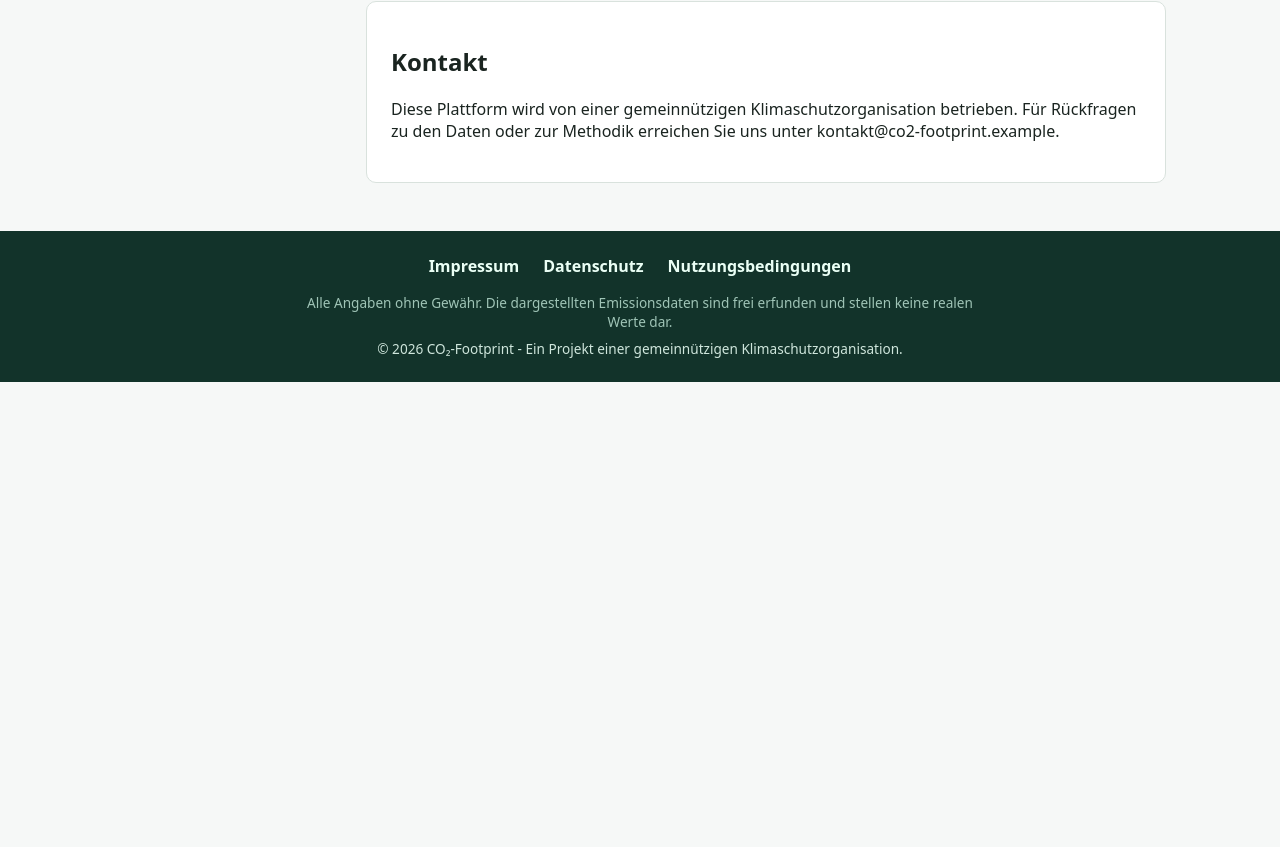
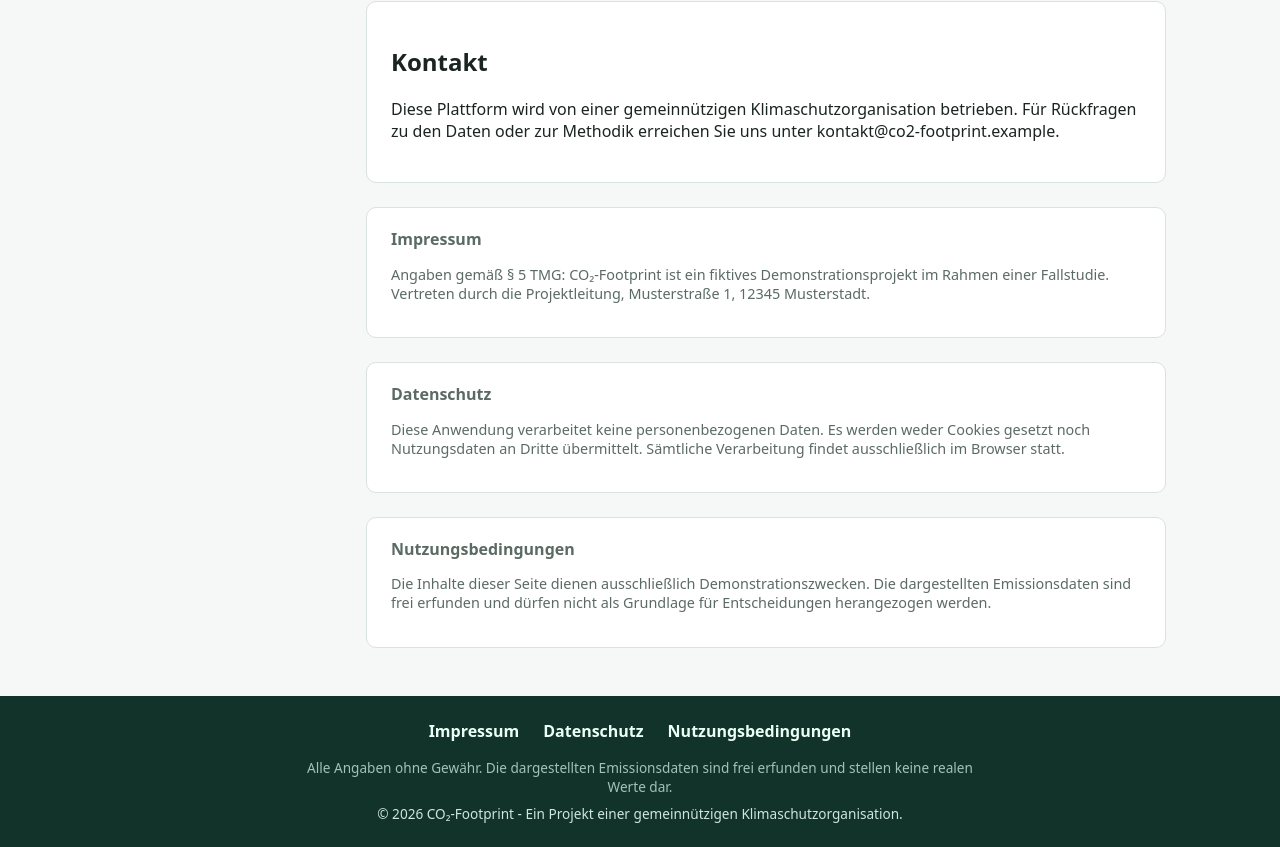
Before and after one commit to codeduyum/co2-footprint, a React (Vite) app: page / in a window 1280 px wide. Shown: the part 1408-2255 px from the top of the page. Before the commit the page ends 1790 px from the top, so only its background shows below. Built offline with nearby package versions, Linux system fonts and the light colour scheme.

Commit message:
Added legal sections for imprint, privacy and terms.

```diff
--- a/src/App.jsx
+++ b/src/App.jsx
@@ -31,6 +31,21 @@ function App() {
             <h2>{t('contactHeading')}</h2>
             <p>{t('contactText')}</p>
           </section>
+
+          <section id="impressum" className="legal-section">
+            <h2>{t('footerImprint')}</h2>
+            <p>{t('imprintText')}</p>
+          </section>
+
+          <section id="datenschutz" className="legal-section">
+            <h2>{t('footerPrivacy')}</h2>
+            <p>{t('privacyText')}</p>
+          </section>
+
+          <section id="nutzung" className="legal-section">
+            <h2>{t('footerTerms')}</h2>
+            <p>{t('termsText')}</p>
+          </section>
         </main>
       </div>
 
--- a/src/i18n/translations.js
+++ b/src/i18n/translations.js
@@ -47,6 +47,12 @@ export const translations = {
     contactHeading: 'Kontakt',
     contactText:
       'Diese Plattform wird von einer gemeinnützigen Klimaschutzorganisation betrieben. Für Rückfragen zu den Daten oder zur Methodik erreichen Sie uns unter kontakt@co2-footprint.example.',
+    imprintText:
+      'Angaben gemäß § 5 TMG: CO₂-Footprint ist ein fiktives Demonstrationsprojekt im Rahmen einer Fallstudie. Vertreten durch die Projektleitung, Musterstraße 1, 12345 Musterstadt.',
+    privacyText:
+      'Diese Anwendung verarbeitet keine personenbezogenen Daten. Es werden weder Cookies gesetzt noch Nutzungsdaten an Dritte übermittelt. Sämtliche Verarbeitung findet ausschließlich im Browser statt.',
+    termsText:
+      'Die Inhalte dieser Seite dienen ausschließlich Demonstrationszwecken. Die dargestellten Emissionsdaten sind frei erfunden und dürfen nicht als Grundlage für Entscheidungen herangezogen werden.',
 
   },
 
@@ -90,6 +96,12 @@ export const translations = {
     contactHeading: 'Contact',
     contactText:
       'This platform is operated by a non-profit climate organization. For questions about the data or methodology, please contact us at kontakt@co2-footprint.example.',
+    imprintText:
+      'Legal information: CO₂-Footprint is a fictional demonstration project created as part of a case study. Represented by the project management, Musterstraße 1, 12345 Musterstadt, Germany.',
+    privacyText:
+      'This application does not process any personal data. No cookies are set and no usage data is transmitted to third parties. All processing takes place exclusively in the browser.',
+    termsText:
+      'The content of this site is provided for demonstration purposes only. The emission data shown is fictional and must not be used as a basis for any decisions.',
 
   },
 
@@ -130,6 +142,10 @@ export const translations = {
     methodText: '.مومعلل ةحاتمو ةقوثوم رداصم نم تانايبلا يتأتس ،يقيقح قيبطت يف .ايًونس نط اغيملاب تاثاعبنالا ميق ىطعتُ',
     contactHeading: 'انب لصتا',
     contactText: ' ىلع انتلسارم ىجري ،ةيجهنملا وأ تانايبلا لوح تاراسفتسالل .ةيحبر ريغ ةيخانم ةمظنم لبق نم ةصنملا هذه رادتُ kontakt@co2-footprint.example.',
+    imprintText: 'Musterstraße 1، 12345 ،عورشملا ةرادإب الًثمم .ةلاح ةسارد راطإ يف ئشنأُ يلايخ يحيضوت عورشم وه CO₂-Footprint :ةينوناق تامولعم      Musterstadt، ايناملأ.',
+    privacyText: '.تارارق يأل ساسأك اهمادختسا زوجي الو ةيلايخ ةضورعملا تاثاعبنالا تانايب .طقف يحيضوتلا ضرعلا ضارغأل صصخم ةحفصلا هذه ىوتحم',
+    termsText: '.تارارق يأل ساسأك اهمادختسا زوجي الو ةيلايخ ةضورعملا تاثاعبنالا تانايب .طقف يحيضوتلا ضرعلا ضارغأل صصخم ةحفصلا هذه ىوتحم',
+
   },
 
 }
--- a/src/index.css
+++ b/src/index.css
@@ -355,6 +355,21 @@ body {
   padding: 1.5rem;
 }
 
+/* Rechtliche Hinweise */
+.legal-section {
+  background: #ffffff;
+  border: 1px solid #d9e2dd;
+  border-radius: 10px;
+  padding: 1.25rem 1.5rem;
+  font-size: 0.9rem;
+  color: #5b6b64;
+}
+
+.legal-section h2 {
+  font-size: 1rem;
+  margin-block: 0 0.5rem;
+}
+
 /* Tablet */
 @media (max-width: 900px) {
   .content {
```
